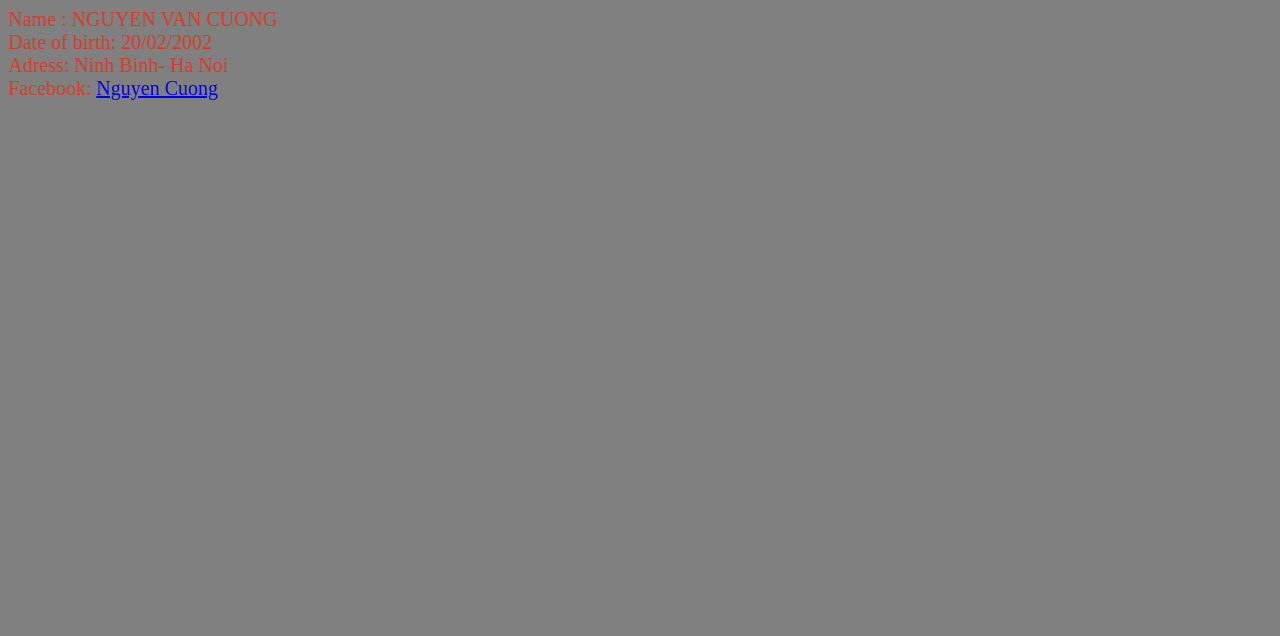
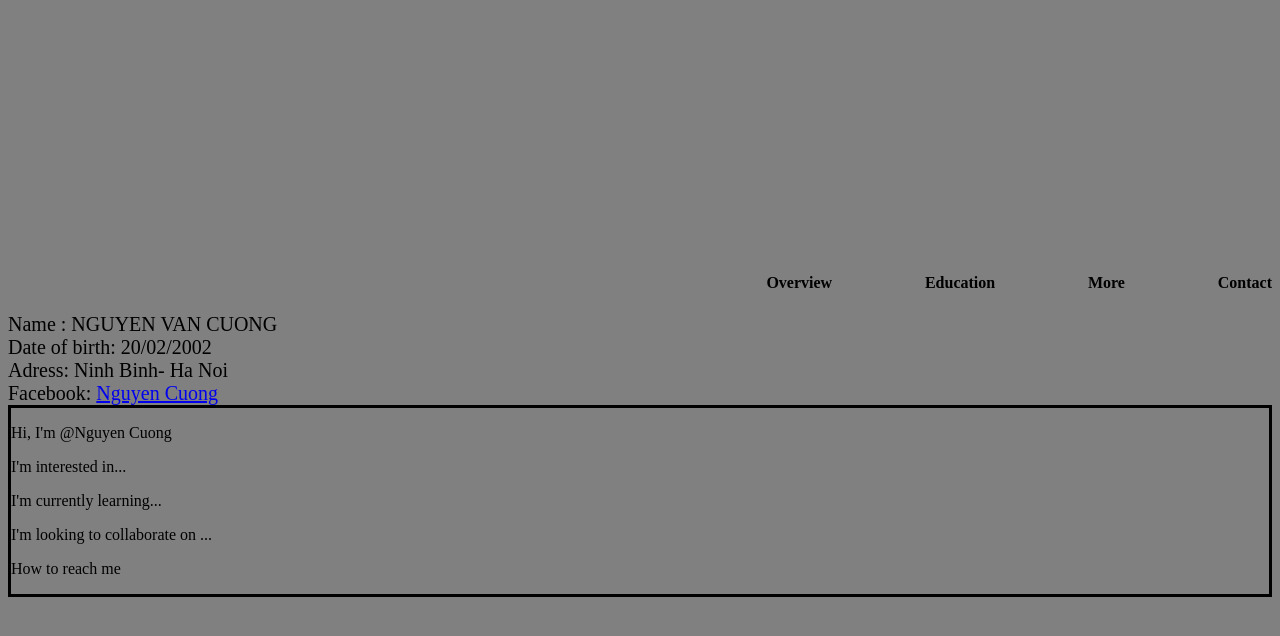
Before and after one commit to NguyenCuong-hi/NguyenCuong-hi.github.io, a plain HTML site: page index.html in a window 1280 px wide. Drawn offline with Linux system fonts and the light colour scheme.

Commit message:
thay doi index va css

```diff
--- a/index.html
+++ b/index.html
@@ -7,13 +7,27 @@
     </head>
     <body>
         <header>
-           <div class="thongtin"> Name : NGUYEN VAN CUONG</div>
+            <div class="tieude">
+                <h4>Overview</h4>
+                <h4>Education</h4>
+                <h4>More</h4>
+                <h4>Contact</h4>
+            </div>
+        </header>
+
+            <div class="thongtin"> Name : NGUYEN VAN CUONG</div>
            <div class="thongtin"> Date of birth: 20/02/2002</div>
            <div class="thongtin">Adress: Ninh Binh- Ha Noi</div>
            <div class="thongtin">Facebook: <a href="faebook.com/cuong123123456"> Nguyen Cuong</a></div>
-        </header>
 
         <footer>
+            <div class="khungchua1">
+                <p>Hi, I'm @Nguyen Cuong</p>
+                <p>I'm interested in...</p>
+                <p>I'm currently learning...</p>
+                <p>I'm looking to collaborate on ...</p>
+                <p>How to reach me </p>
+            </div>
 
         </footer>
     </body>
--- a/style.css
+++ b/style.css
@@ -4,5 +4,18 @@ body
 }
 .thongtin{
     font-size: 20px;
-    color: rgb(218, 59, 38);
+    color: rgb(0, 0, 0);
 }
+.tieude{
+    display: flex;
+    flex-direction: row;
+    align-items: center;
+    margin-left: 60%;
+    margin-top:20%;
+    justify-content: space-between;
+}
+.khungchua1 {
+    border:3px solid black;
+
+
+}
```
Also changed, not shown: overviews.html (added, +19 -0 lines).
